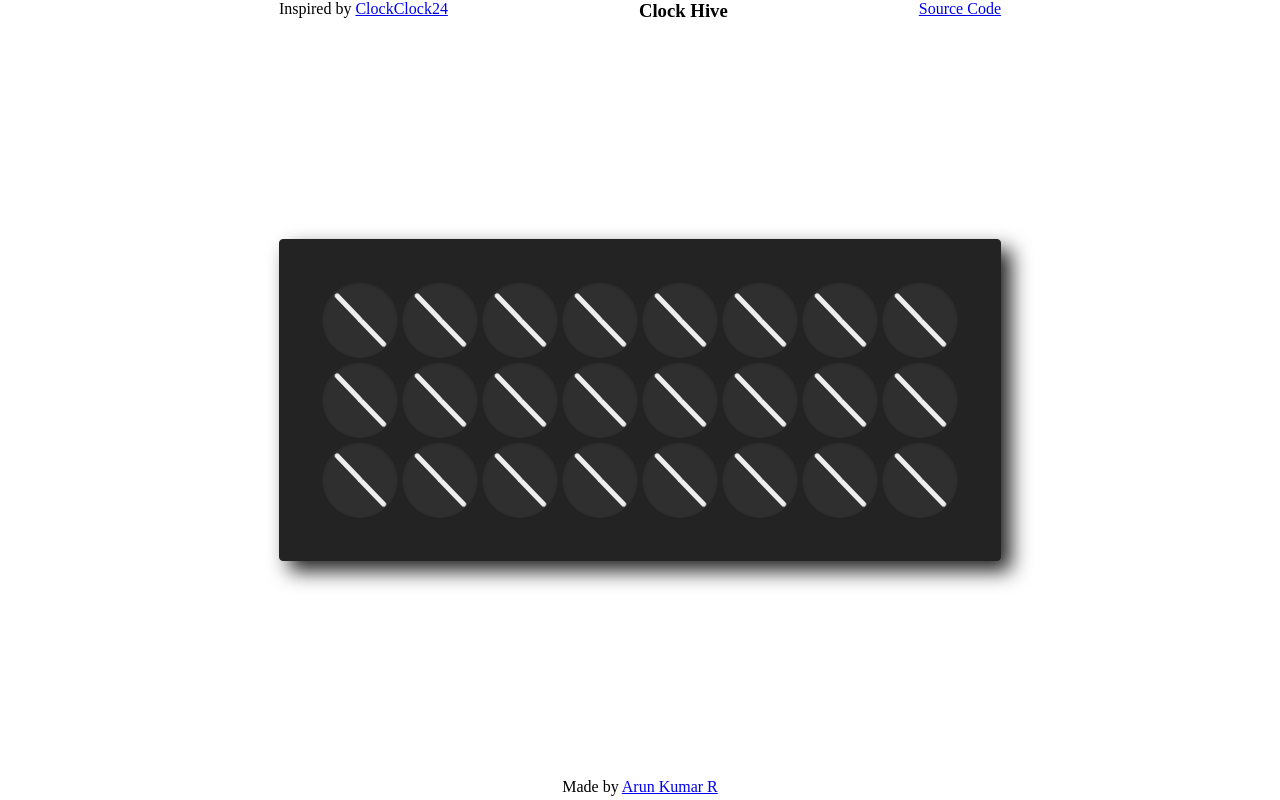
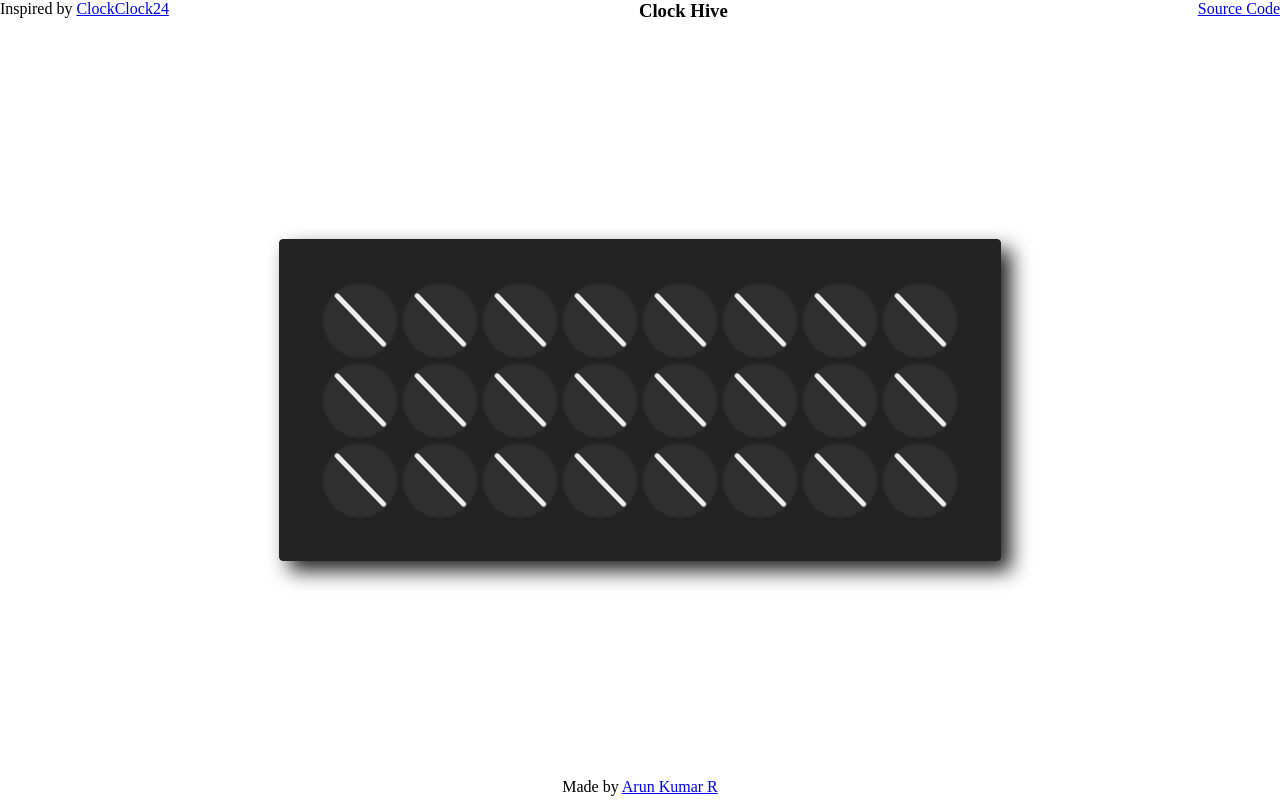
Before and after one commit to arunkumarun/clock-hive, a Vue app: page / in a window 1280 px wide. Built offline with nearby package versions, Linux system fonts and the light colour scheme.

Commit message:
Fixed alignments

```diff
--- a/src/App.vue
+++ b/src/App.vue
@@ -22,9 +22,8 @@ import ClockHive from "./components/ClockHive.vue";
 .wrapper {
   display: grid;
   height: 100vh;
-  width: 100%;
+  width: 100vw;
   place-items: center;
-  place-content: center;
   grid-template-rows: minmax(0, min-content) minmax(0, 1fr) minmax(0, min-content);
 }
 
--- a/src/style.css
+++ b/src/style.css
@@ -4,3 +4,8 @@ html, body {
     margin: 0;
     padding: 0;
 }
+
+#app {
+    height: 100vh;
+    width: 100vw;
+}
```
